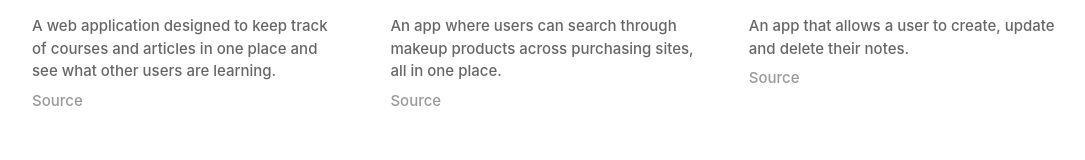
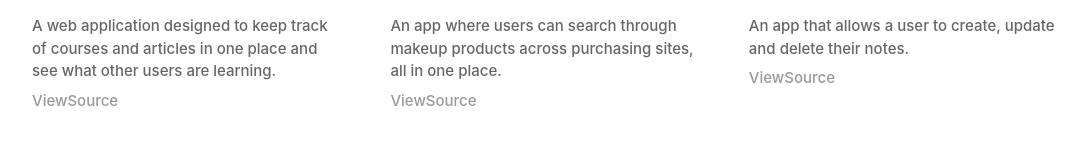
Before and after one commit to sumi419/portfolio, a React (Create React App) app: page / in a window 1280 px wide. Shown: the part 539-699 px from the top of the page, without its empty margins (96-1181 px from the left). Built offline with nearby package versions, Linux system fonts and the light colour scheme.

Commit message:
🦊 Add View to Projects

```diff
--- a/src/components/Projects.js
+++ b/src/components/Projects.js
@@ -16,6 +16,9 @@ export default function Projects() {
             A web application designed to keep track of courses and articles in one place and see
             what other users are learning.
           </p>
+          <a href='https://learnlocker.dev' alt='LearnLocker'>
+            <span className={css.source}>View</span>
+          </a>
           <a href='https://github.com/learneda/labs11_learned_a-FE' alt='LearnLocker'>
             <span className={css.source}>Source</span>
           </a>
@@ -29,6 +32,9 @@ export default function Projects() {
             An app where users can search through makeup products across purchasing sites, all in
             one place.
           </p>
+          <a href='http://sumi-makeup.netlify.com' alt='Makeup'>
+            <span className={css.source}>View</span>
+          </a>
           <a href='https://github.com/sumi419/highlight' alt='Slay-All-Day'>
             <span className={css.source}>Source</span>
           </a>
@@ -41,6 +47,9 @@ export default function Projects() {
           <p className={css.description}>
             An app that allows a user to create, update and delete their notes.
           </p>
+          <a href='https://sumi-notes.netlify.com' alt='Lambda Notes'>
+            <span className={css.source}>View</span>
+          </a>
           <a href='https://github.com/sumi419/front-end-project-week' alt='Lambda Notes'>
             <span className={css.source}>Source</span>
           </a>
```
